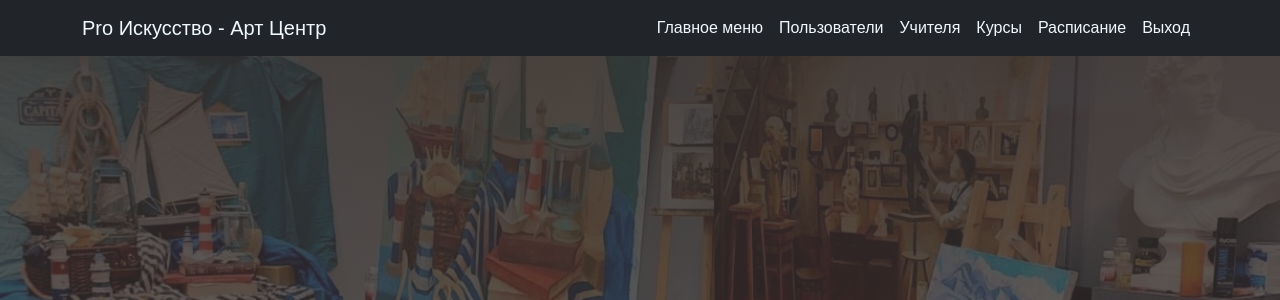
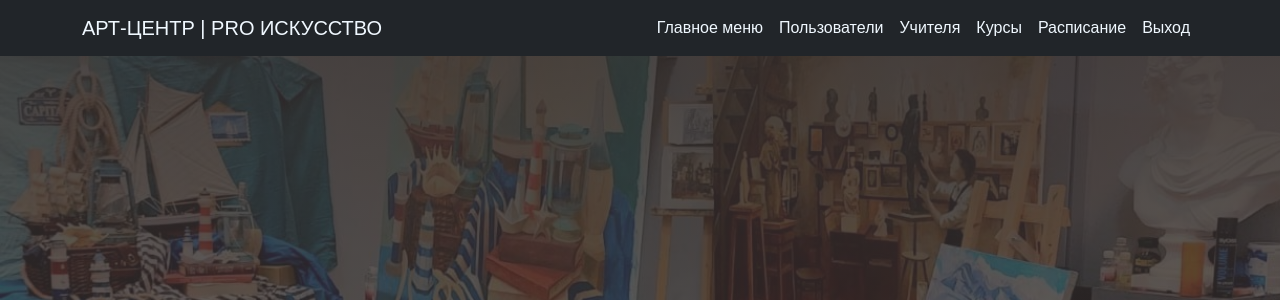
Before and after one commit to belousovsergey56/pro-iskusstvo, a Flask app: page /menu in a window 1280 px wide. Shown: the top 300 px of the page. Run offline with Flask 2, Linux system fonts and the light colour scheme; the visitor is signed in with stand-in values (Sample User, id 1); some libraries are stand-ins or nearby versions.

Commit message:
upd logo name

```diff
--- a/templates/base.html
+++ b/templates/base.html
@@ -21,7 +21,7 @@
     <header>
         <nav class="navbar fixed-top navbar-expand-lg bg-dark navbar-dark">
             <div class="container">
-                <a class="navbar-brand" href="{{ url_for('home')}}">Pro Искусство - Арт Центр</a>
+                <a class="navbar-brand" href="{{ url_for('home')}}">АРТ-ЦЕНТР | PRO ИСКУССТВО</a>
                 <button class="navbar-toggler" type="button" data-bs-toggle="collapse" data-bs-target="#navbarNav"
                     aria-controls="navbarNav" aria-expanded="false" aria-label="Toggle navigation">
                     <span class="navbar-toggler-icon"></span>
```
